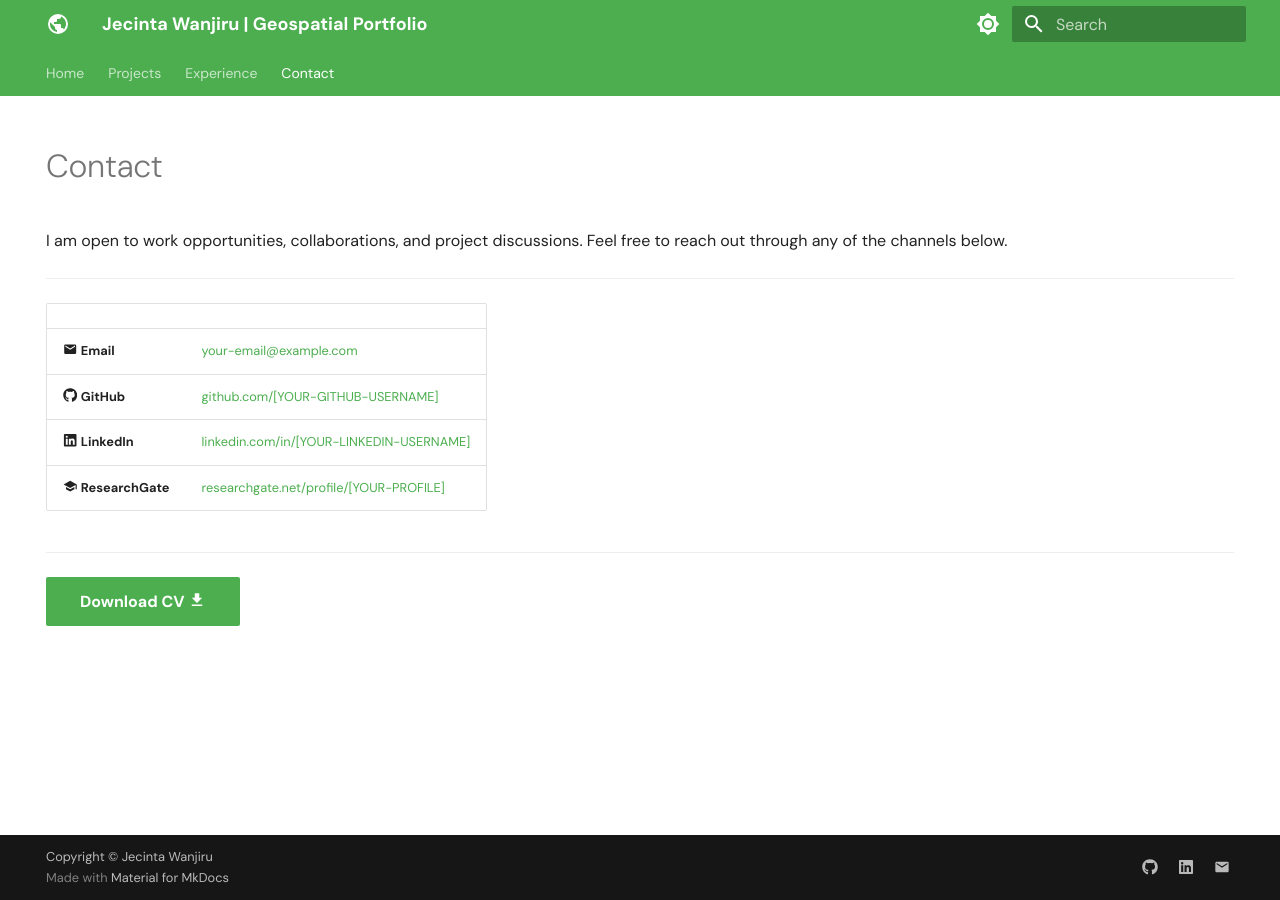
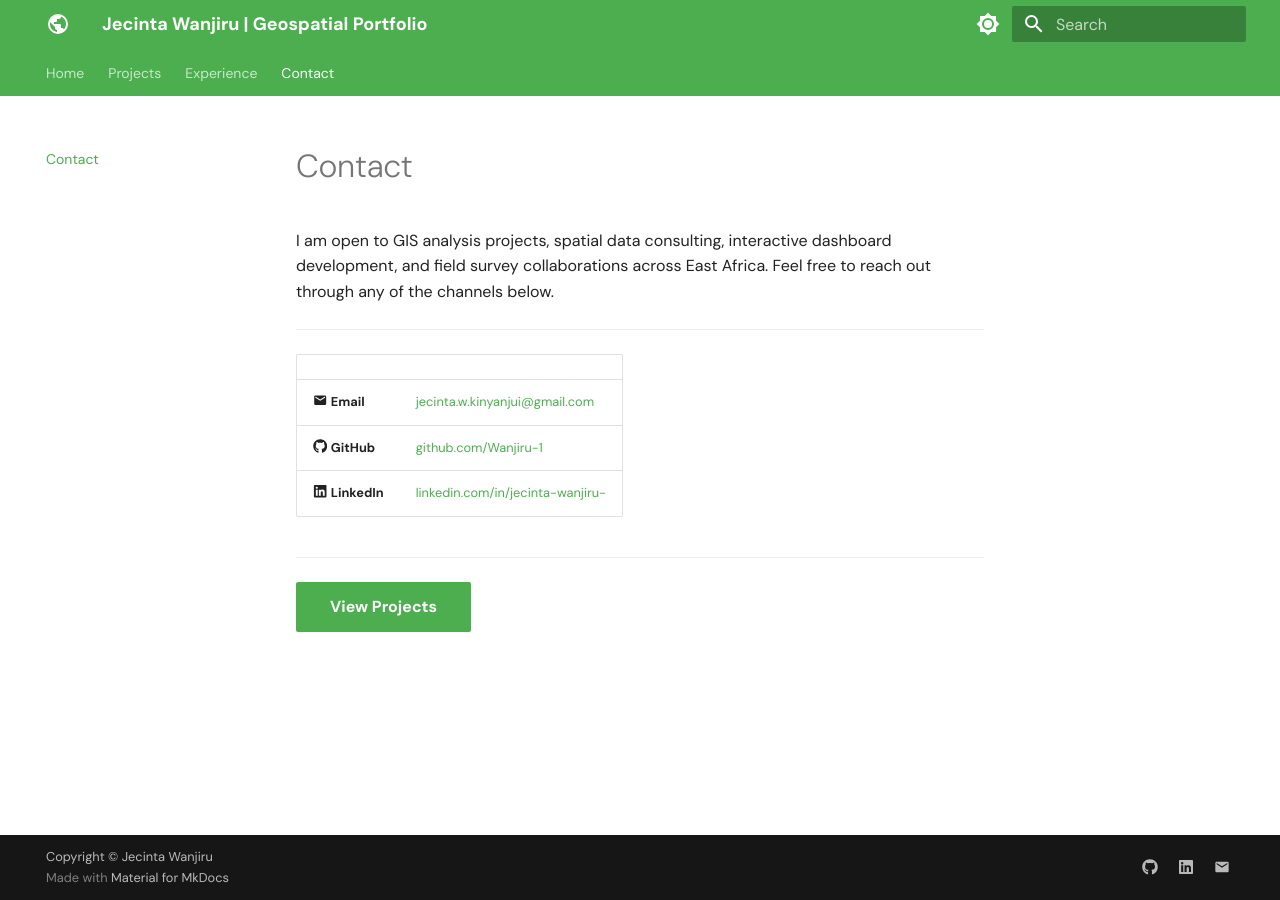
Before and after one commit to Wanjiru-1/Wanjiru-1.github.io, an MkDocs documentation site: the page built from docs/contact.md, in a window 1280 px wide. Built offline with MkDocs 1.6.1 and Material for MkDocs 9.7.7, drawn with Linux system fonts in a browser that asks for light colours.

Commit message:
Update contact.md

```diff
--- a/docs/contact.md
+++ b/docs/contact.md
@@ -1,32 +1,20 @@
 ---
-hide:
-  - toc
-  - navigation
+title: Contact
+description: Get in touch with Jecinta Wanjiru
 ---
-<!--
-CHECKLIST FOR THIS PAGE:
-- [ ] Replace [YOUR-EMAIL-ADDRESS] with your actual email
-- [ ] Replace [YOUR-GITHUB-USERNAME] with your GitHub username
-- [ ] Replace [YOUR-LINKEDIN-USERNAME] with your LinkedIn username
-- [ ] Replace [YOUR-NAME] in the CV link with the actual filename of your PDF
-- [ ] Delete the Twitter/X row if you don't use it
-- [ ] Delete the ResearchGate row if not applicable
--->
 
-# Contact
+# Contact { #contact }
 
-I am open to work opportunities, collaborations, and project discussions.
-Feel free to reach out through any of the channels below.
+I am open to GIS analysis projects, spatial data consulting, interactive dashboard development, and field survey collaborations across East Africa. Feel free to reach out through any of the channels below.
 
 ---
 
 | | |
 |---|---|
-| :material-email: **Email** | [your-email@example.com](mailto:[YOUR-EMAIL-ADDRESS]) |
-| :fontawesome-brands-github: **GitHub** | [github.com/[YOUR-GITHUB-USERNAME]](https://github.com/[YOUR-GITHUB-USERNAME]) |
-| :fontawesome-brands-linkedin: **LinkedIn** | [linkedin.com/in/[YOUR-LINKEDIN-USERNAME]](https://linkedin.com/in/[YOUR-LINKEDIN-USERNAME]) |
-| :material-school: **ResearchGate** | [researchgate.net/profile/[YOUR-PROFILE]](https://www.researchgate.net/profile/[YOUR-PROFILE]) |
+| :material-email: **Email** | [jecinta.w.kinyanjui@gmail.com](mailto:jecinta.w.kinyanjui@gmail.com) |
+| :fontawesome-brands-github: **GitHub** | [github.com/Wanjiru-1](https://github.com/Wanjiru-1) |
+| :fontawesome-brands-linkedin: **LinkedIn** | [linkedin.com/in/jecinta-wanjiru-](https://linkedin.com/in/jecinta-wanjiru-) |
 
 ---
 
-[Download CV :material-download:](assets/[YOUR-NAME]-CV.pdf){ .md-button .md-button--primary }
+[View Projects](projects/index.md){ .md-button .md-button--primary }
```
